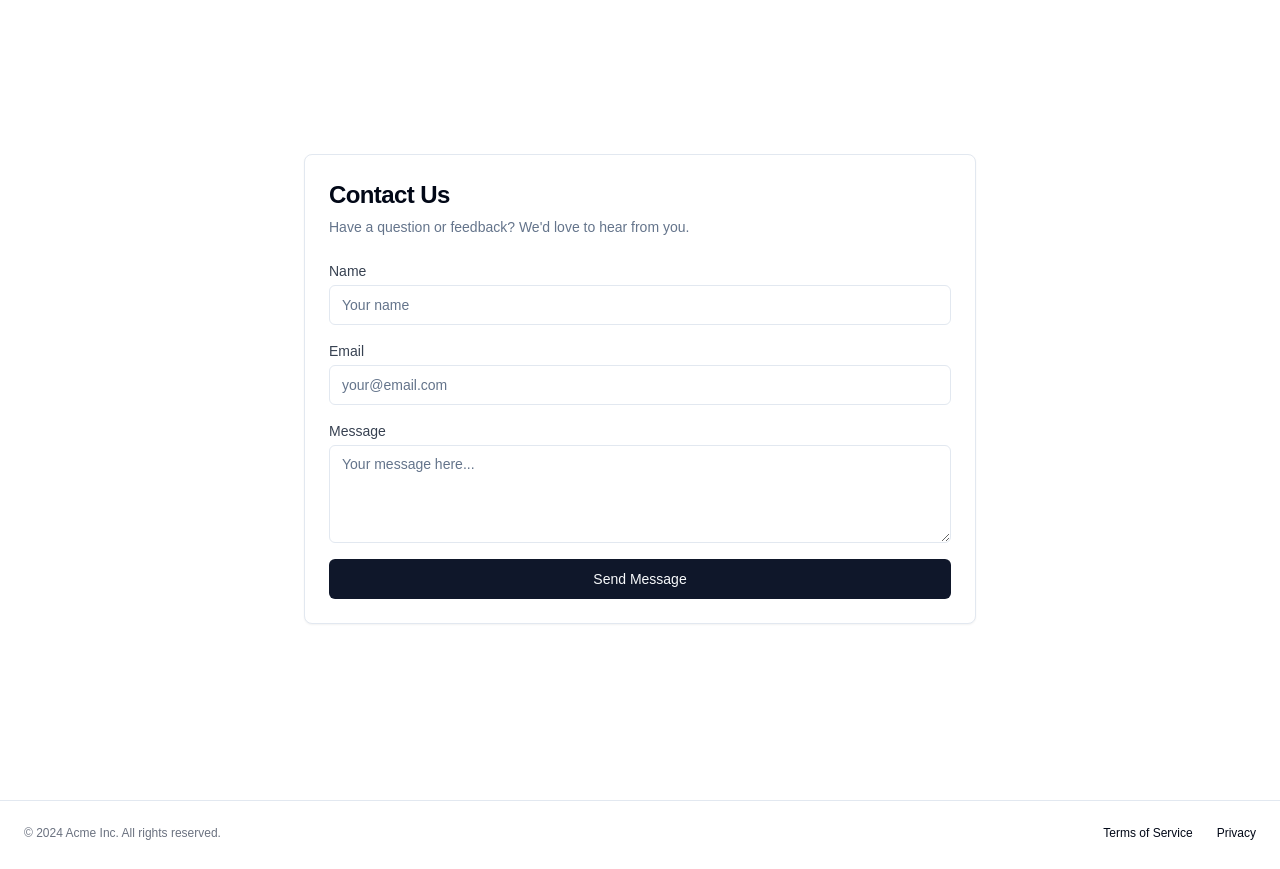
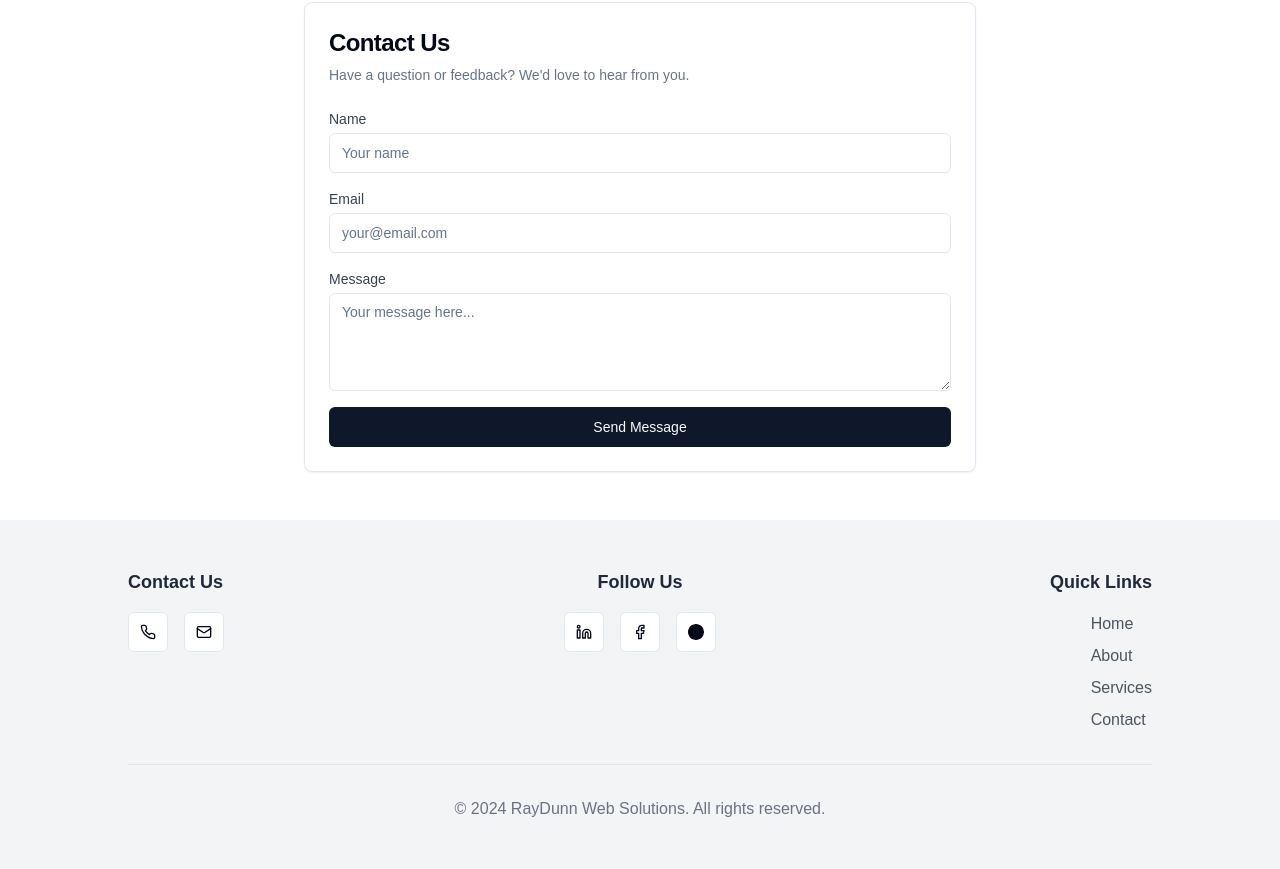
Before and after one commit to arayer143/raydunn-website-v3, a Next.js app: page / in a window 1280 px wide. Shown: the part 2135-3004 px from the top of the page. Built offline with nearby package versions, Linux system fonts and the light colour scheme.

Commit message:
added footer

```diff
--- a/app/page.tsx
+++ b/app/page.tsx
@@ -1,14 +1,10 @@
 
 import Header from "@/components/Header/header";
-import { Button } from "@/components/ui/button"
-import { Card, CardContent, CardDescription, CardHeader, CardTitle } from "@/components/ui/card"
 import ContactSection from "./contact-section";
-import { Code, Globe, Laptop, Rocket, Zap } from "lucide-react"
-import Image from "next/image"
-import Link from "next/link"
 import IntroSection from "@/components/Intro-Section/intro-section"
 import WhyChooseUsSection from "@/components/Services-sections/why-choose-us";
 import Hero from "@/components/Hero/hero";
+import Footer from "@/components/Footer/footer";
 
 
 export default function Home() {
@@ -21,8 +17,6 @@ export default function Home() {
 
   <main className="flex-3">
 
-
-
         <section className="w-full bg-gray-100 dark:bg-gray-800">
         <Hero />
         <IntroSection />
@@ -33,14 +27,9 @@ export default function Home() {
 
 
 
-
-
-
-
-b
-
-      <section className="w-full py-12 md:py-24 lg:py-32">
-            <ContactSection />
+      <section className="w-full">
+      <ContactSection />
+      <Footer />
 
       </section>
 
@@ -51,17 +40,8 @@ b
 
 
     </main>
-    <footer className="flex flex-col gap-2 sm:flex-row py-6 w-full shrink-0 items-center px-4 md:px-6 border-t">
-      <p className="text-xs text-gray-500 dark:text-gray-400">© 2024 Acme Inc. All rights reserved.</p>
-      <nav className="sm:ml-auto flex gap-4 sm:gap-6">
-        <Link className="text-xs hover:underline underline-offset-4" href="#">
-          Terms of Service
-        </Link>
-        <Link className="text-xs hover:underline underline-offset-4" href="#">
-          Privacy
-        </Link>
-      </nav>
-    </footer>
+
+
   </div>
 )
 }
--- /dev/null
+++ b/components/Footer/footer.tsx
@@ -0,0 +1,65 @@
+import Link from 'next/link'
+import { Button } from "@/components/ui/button"
+import { Facebook, Linkedin, Mail, Phone } from "lucide-react"
+
+export default function Footer() {
+  return (
+    <footer className="bg-gray-100 dark:bg-gray-800 py-12 px-4 sm:px-6 lg:px-8">
+      <div className="container mx-auto max-w-5xl">
+        <div className="grid grid-cols-1 md:grid-cols-3 gap-8">
+          <div className="flex flex-col items-center md:items-start">
+            <h3 className="text-lg font-semibold mb-4 text-gray-800 dark:text-gray-200">Contact Us</h3>
+            <div className="flex space-x-4">
+              <Button asChild variant="outline" size="icon">
+                <Link href="tel:5046502562" aria-label="Call us">
+                  <Phone className="h-4 w-4" />
+                </Link>
+              </Button>
+              <Button asChild variant="outline" size="icon">
+                <Link href="mailto:contact@raydunnsolutions.com" aria-label="Email us">
+                  <Mail className="h-4 w-4" />
+                </Link>
+              </Button>
+            </div>
+          </div>
+          <div className="flex flex-col items-center">
+            <h3 className="text-lg font-semibold mb-4 text-gray-800 dark:text-gray-200">Follow Us</h3>
+            <div className="flex space-x-4">
+              <Button asChild variant="outline" size="icon">
+                <Link href="https://www.linkedin.com/company/raydunn-web-solutions/" target="_blank" rel="noopener noreferrer" aria-label="LinkedIn">
+                  <Linkedin className="h-4 w-4" />
+                </Link>
+              </Button>
+              <Button asChild variant="outline" size="icon">
+                <Link href="https://www.facebook.com/profile.php?id=61555772144949" target="_blank" rel="noopener noreferrer" aria-label="Facebook">
+                  <Facebook className="h-4 w-4" />
+                </Link>
+              </Button>
+              <Button asChild variant="outline" size="icon">
+                <Link href="https://www.google.com/business" target="_blank" rel="noopener noreferrer" aria-label="Google Business Profile">
+                  <svg xmlns="http://www.w3.org/2000/svg" className="h-4 w-4" viewBox="0 0 24 24" fill="currentColor">
+                    <path d="M12 0C5.383 0 0 5.383 0 12s5.383 12 12 12 12-5.383 12-12S18.617 0 12 0zm-1.504 16.5h3.008v-1.5h-3.008v1.5zm6.004-4.5H7.5v1.5h9v-1.5zm0-3H7.5v1.5h9V9zm0-3H7.5v1.5h9V6z" />
+                  </svg>
+                </Link>
+              </Button>
+            </div>
+          </div>
+          <div className="flex flex-col items-center md:items-end">
+            <h3 className="text-lg font-semibold mb-4 text-gray-800 dark:text-gray-200">Quick Links</h3>
+            <nav className="flex flex-col space-y-2">
+              <Link href="/" className="text-gray-600 dark:text-gray-300 hover:text-gray-800 dark:hover:text-gray-100">Home</Link>
+              <Link href="/about" className="text-gray-600 dark:text-gray-300 hover:text-gray-800 dark:hover:text-gray-100">About</Link>
+              <Link href="/services" className="text-gray-600 dark:text-gray-300 hover:text-gray-800 dark:hover:text-gray-100">Services</Link>
+              <Link href="/contact" className="text-gray-600 dark:text-gray-300 hover:text-gray-800 dark:hover:text-gray-100">Contact</Link>
+            </nav>
+          </div>
+        </div>
+        <div className="mt-8 pt-8 border-t border-gray-200 dark:border-gray-700">
+          <p className="text-center text-gray-500 dark:text-gray-400">
+            © {new Date().getFullYear()} RayDunn Web Solutions. All rights reserved.
+          </p>
+        </div>
+      </div>
+    </footer>
+  )
+}
```
